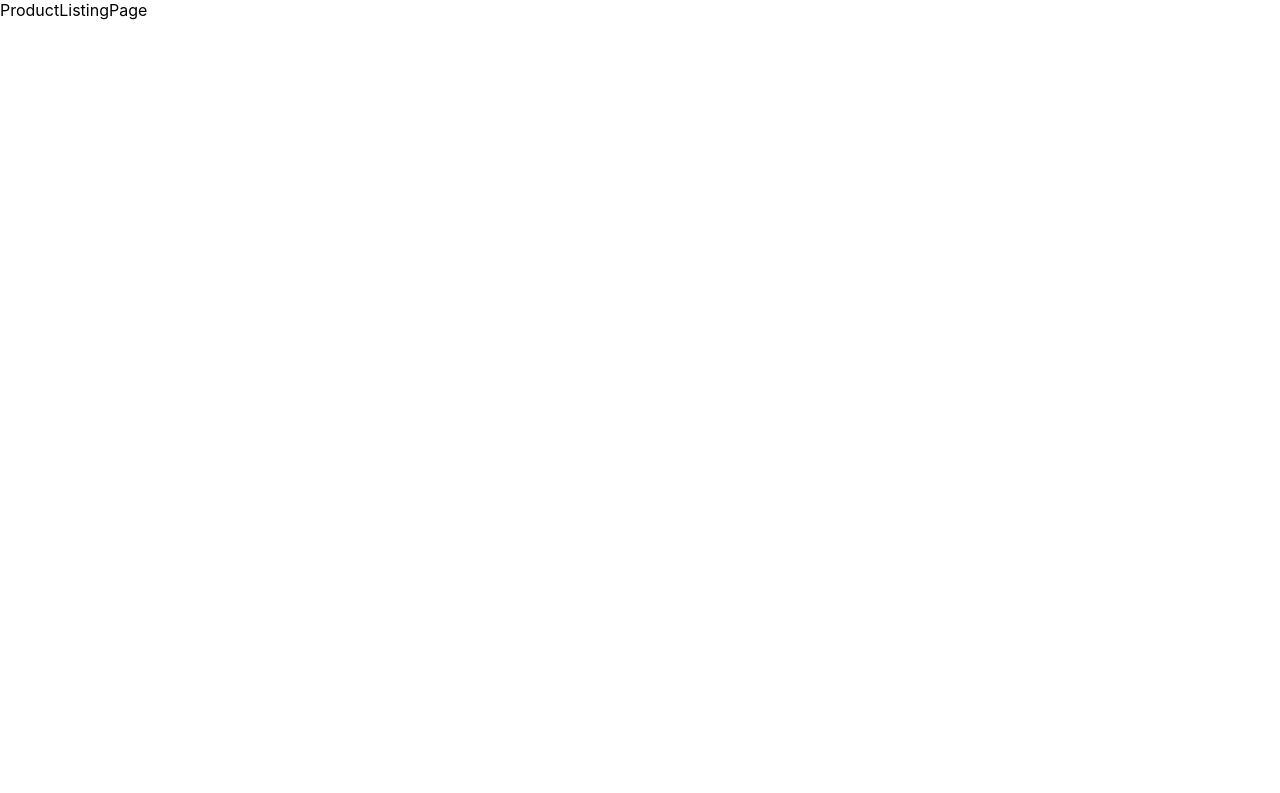
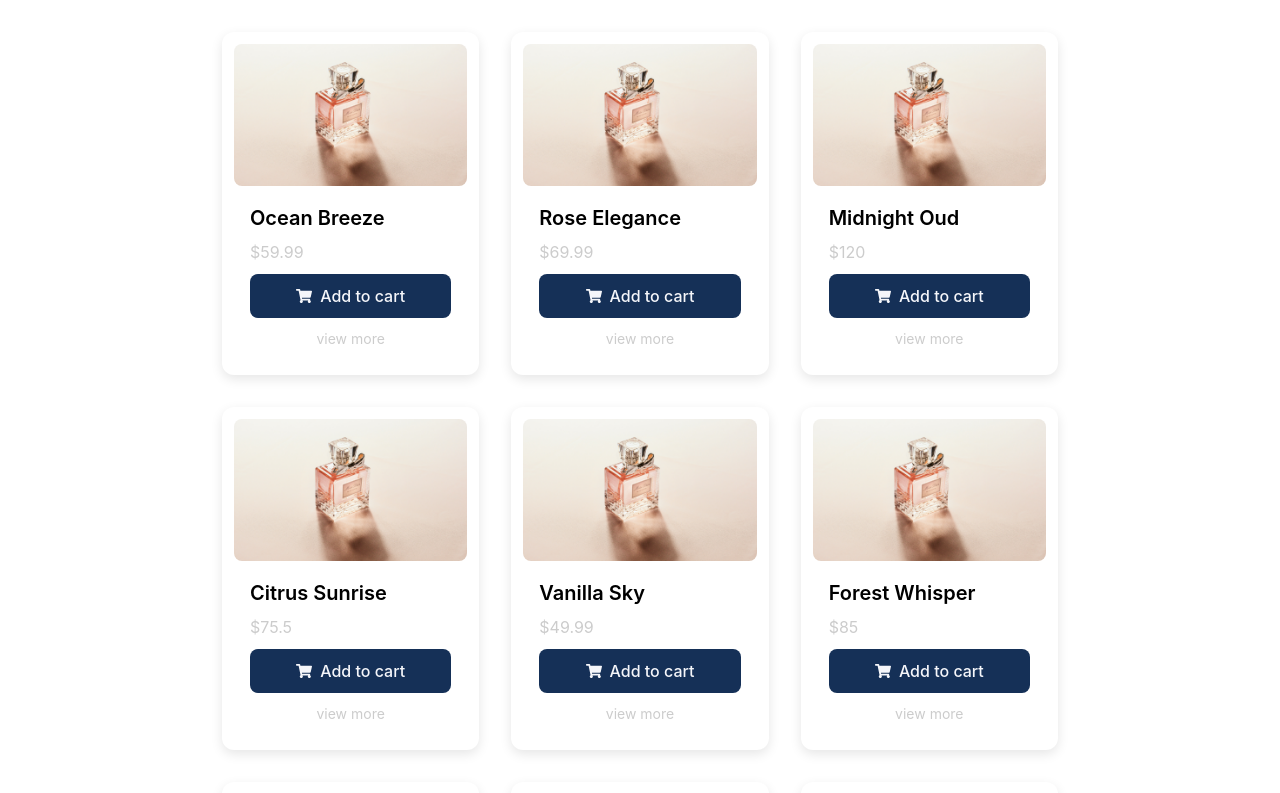
Before and after one commit to maryam-mouslimany/ecommerce, a React (Create React App) app in the folder frontend/: page /product-list in a window 1280 px wide. Shown: the top 793 px of the page. Built offline with nearby package versions, Linux system fonts and the light colour scheme.

Commit message:
product listing page

```diff
--- a/frontend/src/components/Card/index.jsx
+++ b/frontend/src/components/Card/index.jsx
@@ -4,20 +4,24 @@ import { FaShoppingCart } from "react-icons/fa";
 import { Caption } from "../Caption";
 import perfumeImg from "../../assets/images/perfume.jpg";
 
-export const Card = () => {
+export const Card = ({ title, price, onViewMore }) => {
   return (
     <div className={styles.card}>
       <img src={perfumeImg} alt="Perfume" className={styles.image} />
       <div className={styles.content}>
-        <h2 className={styles.title}>Product Title</h2>
-        <Caption variant="big" caption="$29.99" />
+        <h2 className={styles.title}>{title}</h2>
+        <Caption variant="big" caption={price} />
         <div className={styles.actions}>
           <Button
             label="Add to cart"
             variant="primary"
             iconLeft={<FaShoppingCart />}
           />
-          <button type="button" className={styles.linkButton}>
+          <button
+            type="button"
+            className={styles.linkButton}
+            onClick={onViewMore}
+          >
             <Caption caption="view more" />
           </button>
         </div>
--- a/frontend/src/components/Card/index.module.css
+++ b/frontend/src/components/Card/index.module.css
@@ -1,5 +1,5 @@
 .card {
-  width: 300px;
+  /* width: 300px; */
   border-radius: 12px;
   padding: 12px;
   overflow: hidden;
--- a/frontend/src/components/Modal/index.module.css
+++ b/frontend/src/components/Modal/index.module.css
@@ -14,7 +14,7 @@
 .modal {
   background: white;
   border-radius: 8px;
-  padding: 2rem;
+  /* padding: 2rem; */
   max-width: 500px;
   width: 100%;
   box-shadow: 0 10px 30px rgba(0, 0, 0, 0.3);
--- a/frontend/src/data/products.json
+++ b/frontend/src/data/products.json
@@ -6,7 +6,12 @@
     "category": { "id": 1, "name": "Perfume" },
     "gender": "unisex",
     "images": [
-      { "id": 1, "url": "https://example.com/ocean-breeze-1.jpg", "thumbnail": null, "sort_order": 1 }
+      {
+        "id": 1,
+        "url": "https://example.com/ocean-breeze-1.jpg",
+        "thumbnail": null,
+        "sort_order": 1
+      }
     ],
     "variants": [
       { "id": 1, "size_ml": 50, "price": 59.99, "stock": 20 },
@@ -24,11 +29,14 @@
     "category": { "id": 1, "name": "Perfume" },
     "gender": "female",
     "images": [
-      { "id": 2, "url": "https://example.com/rose-elegance-1.jpg", "thumbnail": null, "sort_order": 1 }
+      {
+        "id": 2,
+        "url": "https://example.com/rose-elegance-1.jpg",
+        "thumbnail": null,
+        "sort_order": 1
+      }
     ],
-    "variants": [
-      { "id": 3, "size_ml": 50, "price": 69.99, "stock": 25 }
-    ],
+    "variants": [{ "id": 3, "size_ml": 50, "price": 69.99, "stock": 25 }],
     "accords": [
       { "id": 3, "name": "Rose", "sort_order": 1 },
       { "id": 4, "name": "Floral", "sort_order": 2 }
@@ -41,11 +49,14 @@
     "category": { "id": 1, "name": "Perfume" },
     "gender": "male",
     "images": [
-      { "id": 3, "url": "https://example.com/midnight-oud-1.jpg", "thumbnail": null, "sort_order": 1 }
+      {
+        "id": 3,
+        "url": "https://example.com/midnight-oud-1.jpg",
+        "thumbnail": null,
+        "sort_order": 1
+      }
     ],
-    "variants": [
-      { "id": 4, "size_ml": 75, "price": 120.00, "stock": 10 }
-    ],
+    "variants": [{ "id": 4, "size_ml": 75, "price": 120.0, "stock": 10 }],
     "accords": [
       { "id": 5, "name": "Oud", "sort_order": 1 },
       { "id": 6, "name": "Woody", "sort_order": 2 }
@@ -58,11 +69,14 @@
     "category": { "id": 1, "name": "Perfume" },
     "gender": "unisex",
     "images": [
-      { "id": 4, "url": "https://example.com/citrus-sunrise.jpg", "thumbnail": null, "sort_order": 1 }
+      {
+        "id": 4,
+        "url": "https://example.com/citrus-sunrise.jpg",
+        "thumbnail": null,
+        "sort_order": 1
+      }
     ],
-    "variants": [
-      { "id": 5, "size_ml": 100, "price": 75.50, "stock": 18 }
-    ],
+    "variants": [{ "id": 5, "size_ml": 100, "price": 75.5, "stock": 18 }],
     "accords": [
       { "id": 1, "name": "Citrus", "sort_order": 1 },
       { "id": 7, "name": "Fresh", "sort_order": 2 }
@@ -75,11 +89,14 @@
     "category": { "id": 1, "name": "Perfume" },
     "gender": "female",
     "images": [
-      { "id": 5, "url": "https://example.com/vanilla-sky.jpg", "thumbnail": null, "sort_order": 1 }
+      {
+        "id": 5,
+        "url": "https://example.com/vanilla-sky.jpg",
+        "thumbnail": null,
+        "sort_order": 1
+      }
     ],
-    "variants": [
-      { "id": 6, "size_ml": 50, "price": 49.99, "stock": 30 }
-    ],
+    "variants": [{ "id": 6, "size_ml": 50, "price": 49.99, "stock": 30 }],
     "accords": [
       { "id": 8, "name": "Vanilla", "sort_order": 1 },
       { "id": 9, "name": "Sweet", "sort_order": 2 }
@@ -92,11 +109,14 @@
     "category": { "id": 1, "name": "Perfume" },
     "gender": "male",
     "images": [
-      { "id": 6, "url": "https://example.com/forest-whisper.jpg", "thumbnail": null, "sort_order": 1 }
+      {
+        "id": 6,
+        "url": "https://example.com/forest-whisper.jpg",
+        "thumbnail": null,
+        "sort_order": 1
+      }
     ],
-    "variants": [
-      { "id": 7, "size_ml": 100, "price": 85.00, "stock": 12 }
-    ],
+    "variants": [{ "id": 7, "size_ml": 100, "price": 85.0, "stock": 12 }],
     "accords": [
       { "id": 10, "name": "Woody", "sort_order": 1 },
       { "id": 11, "name": "Earthy", "sort_order": 2 }
@@ -109,11 +129,14 @@
     "category": { "id": 1, "name": "Perfume" },
     "gender": "female",
     "images": [
-      { "id": 7, "url": "https://example.com/amber-glow.jpg", "thumbnail": null, "sort_order": 1 }
+      {
+        "id": 7,
+        "url": "https://example.com/amber-glow.jpg",
+        "thumbnail": null,
+        "sort_order": 1
+      }
     ],
-    "variants": [
-      { "id": 8, "size_ml": 50, "price": 95.00, "stock": 8 }
-    ],
+    "variants": [{ "id": 8, "size_ml": 50, "price": 95.0, "stock": 8 }],
     "accords": [
       { "id": 12, "name": "Amber", "sort_order": 1 },
       { "id": 9, "name": "Sweet", "sort_order": 2 }
@@ -126,11 +149,16 @@
     "category": { "id": 1, "name": "Perfume" },
     "gender": "unisex",
     "images": [
-      { "id": 8, "url": "https://example.com/lavender-dreams.jpg", "thumbnail": null, "sort_order": 1 }
+      {
+        "id": 8,
+        "url": "https://example.com/lavender-dreams.jpg",
+        "thumbnail": null,
+        "sort_order": 1
+      }
     ],
     "variants": [
-      { "id": 9, "size_ml": 30, "price": 35.50, "stock": 40 },
-      { "id": 10, "size_ml": 100, "price": 85.00, "stock": 15 }
+      { "id": 9, "size_ml": 30, "price": 35.5, "stock": 40 },
+      { "id": 10, "size_ml": 100, "price": 85.0, "stock": 15 }
     ],
     "accords": [
       { "id": 13, "name": "Lavender", "sort_order": 1 },
@@ -144,11 +172,14 @@
     "category": { "id": 1, "name": "Perfume" },
     "gender": "male",
     "images": [
-      { "id": 9, "url": "https://example.com/spiced-horizon.jpg", "thumbnail": null, "sort_order": 1 }
+      {
+        "id": 9,
+        "url": "https://example.com/spiced-horizon.jpg",
+        "thumbnail": null,
+        "sort_order": 1
+      }
     ],
-    "variants": [
-      { "id": 11, "size_ml": 75, "price": 79.00, "stock": 10 }
-    ],
+    "variants": [{ "id": 11, "size_ml": 75, "price": 79.0, "stock": 10 }],
     "accords": [
       { "id": 14, "name": "Spicy", "sort_order": 1 },
       { "id": 15, "name": "Warm", "sort_order": 2 }
@@ -161,11 +192,14 @@
     "category": { "id": 1, "name": "Perfume" },
     "gender": "female",
     "images": [
-      { "id": 10, "url": "https://example.com/coconut-paradise.jpg", "thumbnail": null, "sort_order": 1 }
+      {
+        "id": 10,
+        "url": "https://example.com/coconut-paradise.jpg",
+        "thumbnail": null,
+        "sort_order": 1
+      }
     ],
-    "variants": [
-      { "id": 12, "size_ml": 50, "price": 55.00, "stock": 22 }
-    ],
+    "variants": [{ "id": 12, "size_ml": 50, "price": 55.0, "stock": 22 }],
     "accords": [
       { "id": 16, "name": "Coconut", "sort_order": 1 },
       { "id": 9, "name": "Sweet", "sort_order": 2 }
--- /dev/null
+++ b/frontend/src/features/Products/components/CardDetails/index.jsx
@@ -0,0 +1,68 @@
+import styles from "./index.module.css";
+import rectangle from "../../../../assets/images/Rectangle.png";
+import { useState } from "react";
+
+export const CardDetails = ({ product }) => {
+  const [selectedVariantId, setSelectedVariantId] = useState(
+    product.variants[0]?.id
+  );
+
+  const handleChange = (e) => {
+    setSelectedVariantId(parseInt(e.target.value));
+  };
+
+  const selectedVariant = product.variants.find(
+    (v) => v.id === selectedVariantId
+  );
+  return (
+    <div className={styles.container}>
+      <div className={styles.left}>
+        <img src={rectangle} alt="Perfume" className={styles.image} />
+      </div>
+
+      <div className={styles.right}>
+        <h2 className={styles.name}>{product.name}</h2>
+        <p>
+          <strong>Brand:</strong> {product.brand.name}
+        </p>
+        <p>
+          <strong>Category:</strong> {product.category.name}
+        </p>
+        <p>
+          <strong>Gender:</strong> {product.gender}
+        </p>
+
+        <div className={styles.variants}>
+          <h3>Select Size:</h3>
+          {product.variants.map((variant) => (
+            <label key={variant.id} className={styles.radioLabel}>
+              <input
+                type="radio"
+                name="variant"
+                value={variant.id}
+                checked={selectedVariantId === variant.id}
+                onChange={handleChange}
+              />
+              {variant.size_ml}ml — <strong>${variant.price}</strong> (
+              {variant.stock} in stock)
+            </label>
+          ))}
+        </div>
+
+        {product.accords.length > 0 && (
+          <div className={styles.accords}>
+            <h3>Accords:</h3>
+            <p>{product.accords.map((a) => a.name).join(", ")}</p>
+          </div>
+        )}
+
+        {product.description && (
+          <div className={styles.description}>
+            <h3>Description:</h3>
+            <p>{product.description}</p>
+          </div>
+        )}
+      </div>
+    </div>
+  );
+};
--- /dev/null
+++ b/frontend/src/features/Products/components/CardDetails/index.module.css
@@ -0,0 +1,13 @@
+.container {
+  display: flex;
+  gap: 24px;
+}
+.left {
+  display: contents;
+}
+.right {
+}
+.image {
+  height: max-content;
+  object-fit: fill;
+}
--- a/frontend/src/features/Products/pages/ProductListingPage.jsx
+++ b/frontend/src/features/Products/pages/ProductListingPage.jsx
@@ -1,3 +1,48 @@
-export const ProductListingPage = () => {
-  return <div>ProductListingPage</div>;
+import products from "../../../data/products.json";
+import styles from "./index.module.css";
+import { useState } from "react";
+import { Card } from "../../../components/Card";
+import { Modal } from "../../../components/Modal";
+import { CardDetails } from "../components/CardDetails";
+
+export const ProductListingPage = ({ title, price }) => {
+  const [selectedProduct, setSelectedProduct] = useState(null);
+  return (
+    <div className={styles.container}>
+      {products.map((product) => (
+        // <div key={product.id} style={{ marginBottom: "1.5rem" }}>
+        //   <h3>{product.name}</h3>
+        //   <p>Brand: {product.brand.name}</p>
+        //   <p>Category: {product.category.name}</p>
+        //   <p>Gender: {product.gender}</p>
+        //   <img
+        //     src={product.images[0]?.url}
+        //     alt={product.name}
+        //     style={{ width: "150px", height: "auto" }}
+        //   />
+        //   <ul>
+        //     {product.variants.map((variant) => (
+        //       <li key={variant.id}>
+        //         {variant.size_ml}ml — ${variant.price} ({variant.stock} in
+        //         stock)
+        //       </li>
+        //     ))}
+        //   </ul>
+        //   <p>Accords: {product.accords.map((a) => a.name).join(", ")}</p>
+        // </div>
+
+        <Card
+          title={product.name}
+          price={`$${product.variants[0]?.price}`}
+          onViewMore={() => setSelectedProduct(product)}
+        />
+      ))}
+      <Modal
+        isOpen={!!selectedProduct}
+        onClose={() => setSelectedProduct(null)}
+      >
+        {selectedProduct && <CardDetails product={selectedProduct} />}
+      </Modal>
+    </div>
+  );
 };
--- /dev/null
+++ b/frontend/src/features/Products/pages/index.module.css
@@ -0,0 +1,9 @@
+.container {
+  display: grid;
+  grid-template-columns: repeat(auto-fit, minmax(250px, 1fr));
+  gap: 2rem;
+  padding: 2rem;
+  align-items: start;
+  max-width: 900px;
+  margin: 0 auto;
+}
```
Also changed, not shown: frontend/src/assets/images/Rectangle.png (added).
